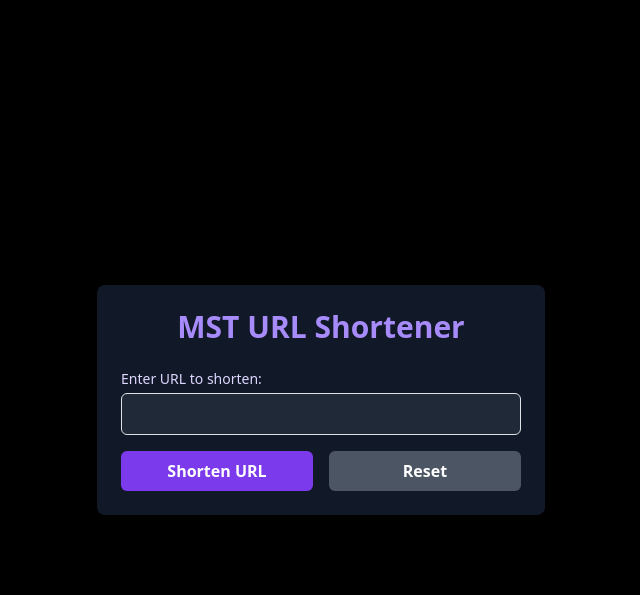
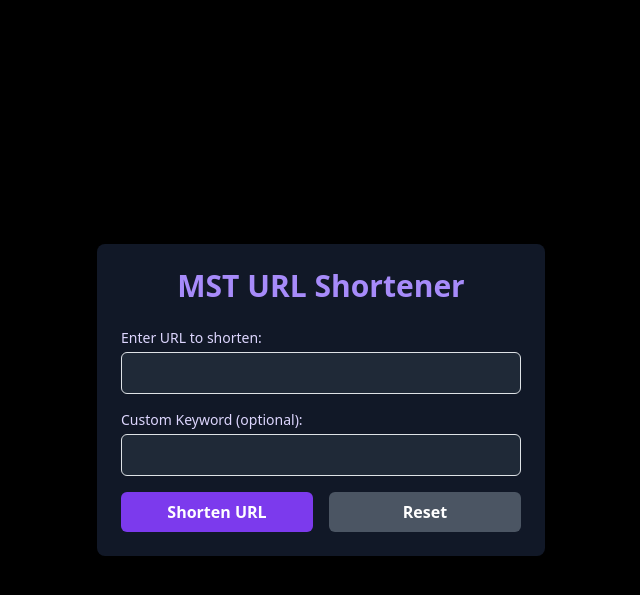
Before and after one commit to dhimanparas20/URL-Shortner-Lite, a Flask app: page / in a window 1280 px wide. Shown: the top 595 px of the page, without its empty margins (319-959 px from the left). Run offline with Flask 3, Linux system fonts and the light colour scheme; some libraries are stand-ins or nearby versions.

Commit message:
Add option to add custom keyword

```diff
--- a/app.py
+++ b/app.py
@@ -50,13 +50,19 @@ def generate_short_url():
 class URLShortener(Resource):
     def post(self):
         long_url = request.json['url']
+        custom_keyword = request.json.get('custom_keyword')  # Get custom keyword if provided
 
-        # Check if the URL has already been shortened
-        if long_url in reverse_lookup:
-            return {'short_url': reverse_lookup[long_url]}, 200
+        # If custom keyword is provided, ensure it's unique
+        if custom_keyword:
+            if custom_keyword in url_database:
+                return {'error': 'Custom keyword already taken'}, 400
+            short_url = custom_keyword
+        else:
+            # Check if the URL has already been shortened
+            if long_url in reverse_lookup:
+                return {'short_url': reverse_lookup[long_url]}, 200
+            short_url = generate_short_url()
 
-        # If not, create a new short URL
-        short_url = generate_short_url()
         url_database[short_url] = long_url
         reverse_lookup[long_url] = short_url
 
--- a/templates/index.html
+++ b/templates/index.html
@@ -45,6 +45,10 @@
                     <label for="long-url" class="block text-sm font-medium mb-1 text-purple-200">Enter URL to shorten:</label>
                     <input type="url" id="long-url" required class="w-full px-3 py-2 bg-gray-800 border border-purple-600 rounded-md text-white focus:outline-none focus:ring-2 focus:ring-purple-500">
                 </div>
+                <div>
+                    <label for="custom-keyword" class="block text-sm font-medium mb-1 text-purple-200">Custom Keyword (optional):</label>
+                    <input type="text" id="custom-keyword" class="w-full px-3 py-2 bg-gray-800 border border-purple-600 rounded-md text-white focus:outline-none focus:ring-2 focus:ring-purple-500">
+                </div>
                 <div class="flex space-x-4">
                     <button type="submit" class="flex-1 bg-purple-600 hover:bg-purple-700 text-white font-bold py-2 px-4 rounded focus:outline-none focus:shadow-outline transition duration-300">
                         Shorten URL
@@ -64,6 +68,7 @@
     <script>
         const form = document.getElementById('url-form');
         const longUrlInput = document.getElementById('long-url');
+        const customKeywordInput = document.getElementById('custom-keyword');
         const resetBtn = document.getElementById('reset-btn');
         const resultDiv = document.getElementById('result');
         const shortUrlLink = document.getElementById('short-url');
@@ -71,6 +76,7 @@
         form.addEventListener('submit', async (e) => {
             e.preventDefault();
             const longUrl = longUrlInput.value;
+            const customKeyword = customKeywordInput.value.trim() || null;  // Use custom keyword if provided
 
             try {
                 const response = await fetch('/shorten', {
@@ -78,7 +84,7 @@
                     headers: {
                         'Content-Type': 'application/json',
                     },
-                    body: JSON.stringify({ url: longUrl }),
+                    body: JSON.stringify({ url: longUrl, custom_keyword: customKeyword }),
                 });
 
                 if (response.ok) {
```
